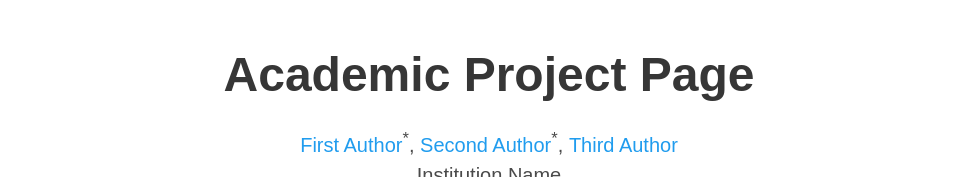
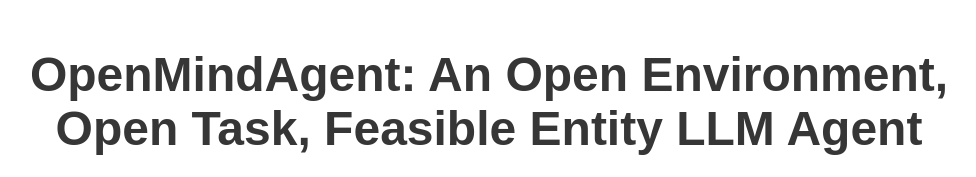
Before and after one commit to openmind-agent/openmind-agent.github.io, a plain HTML site: page index.html in a window 1280 px wide. Shown: the top 177 px of the page, without its empty margins (151-1127 px from the left). Drawn offline with nearby package versions, Linux system fonts and the light colour scheme; some icons are missing; a web font is replaced by a local one.

Commit message:
test change title

```diff
--- a/index.html
+++ b/index.html
@@ -52,7 +52,7 @@
       <div class="container is-max-desktop">
         <div class="columns is-centered">
           <div class="column has-text-centered">
-            <h1 class="title is-1 publication-title">Academic Project Page</h1>
+            <h1 class="title is-1 publication-title">OpenMindAgent: An Open Environment, Open Task, Feasible Entity LLM Agent</h1>
             <div class="is-size-5 publication-authors">
               <!-- Paper authors -->
               <span class="author-block">
```
